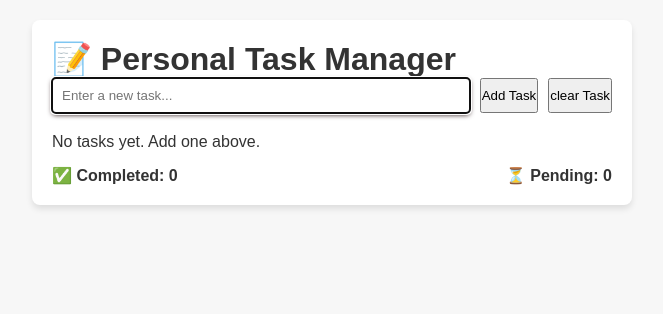
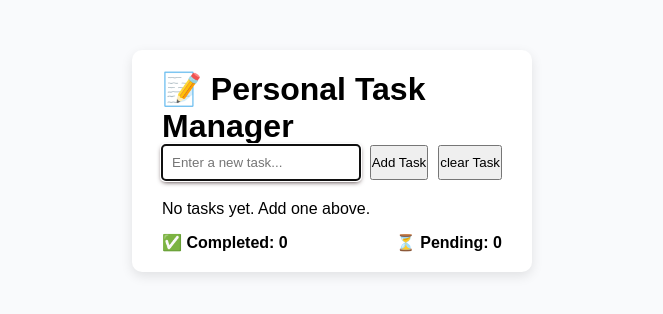
Before and after one commit to rodas-awgichew/task-manager-app, a React (Vite) app in the folder task-manager/: page / in a window 1280 px wide. Shown: the top 314 px of the page, without its empty margins (308-971 px from the left). Built offline with nearby package versions, Linux system fonts and the light colour scheme.

Commit message:
style updated.

```diff
--- a/task-manager/src/index.css
+++ b/task-manager/src/index.css
@@ -6,20 +6,25 @@
 
 body {
   font-family: Arial, sans-serif;
-  background: #f7f7f7;
-  color: #333;
-  padding: 20px;
+  background: #f9fafc;
+  margin: 0;
+  padding: 0;
+  display: flex;
+  justify-content: center;
+  align-items: flex-start;
+  min-height: 100vh;
 }
 
-/* Container for the whole app */
 .app-container {
-  max-width: 600px;
-  margin: 0 auto;
   background: white;
-  padding: 20px;
-  border-radius: 8px;
-  box-shadow: 0 4px 6px rgba(0,0,0,0.1);
+  margin-top: 50px;
+  padding: 20px 30px;
+  border-radius: 10px;
+  box-shadow: 0px 4px 12px rgba(0, 0, 0, 0.1);
+  width: 400px;
 }
+
+
 
 /* Input row */
 .input-row {
```
